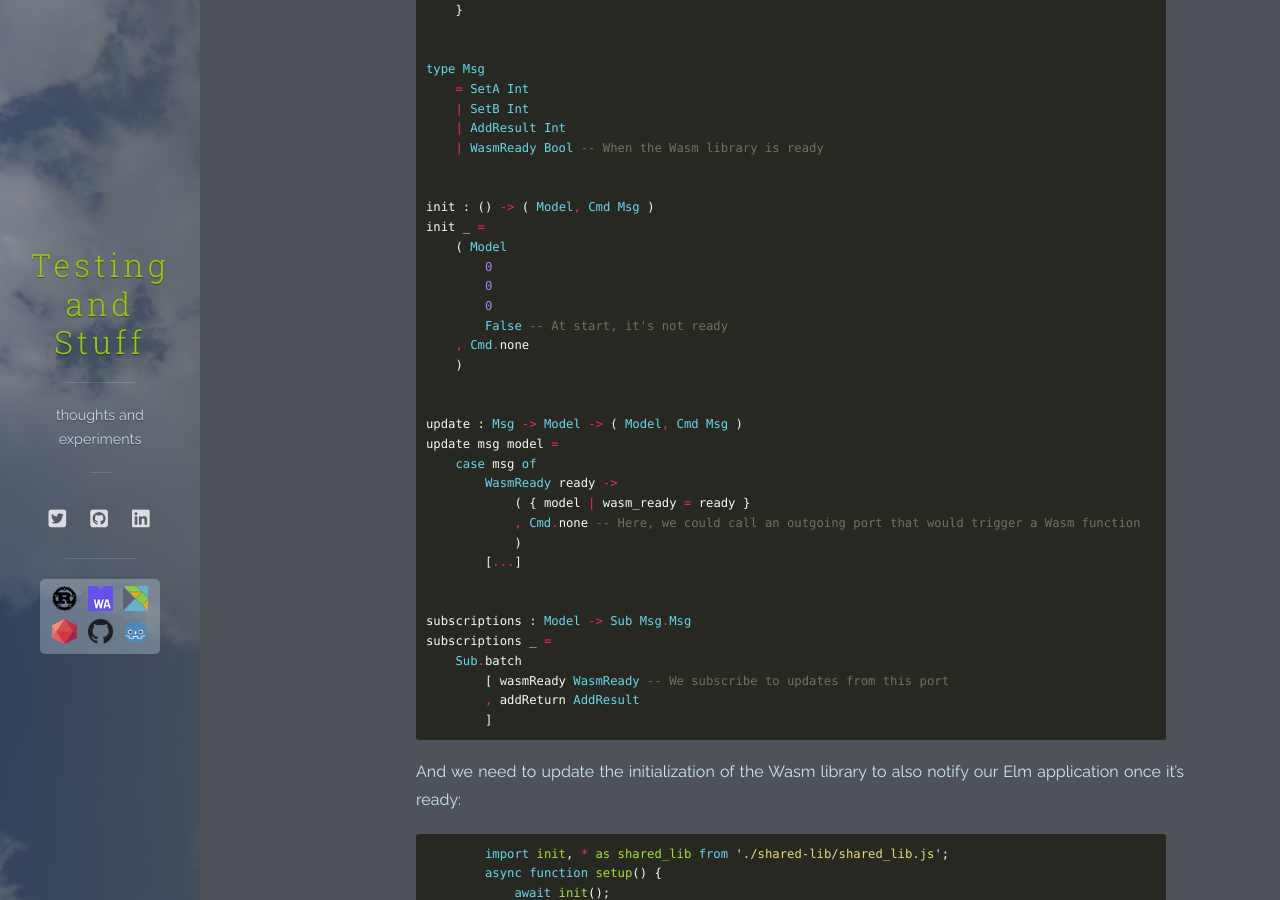
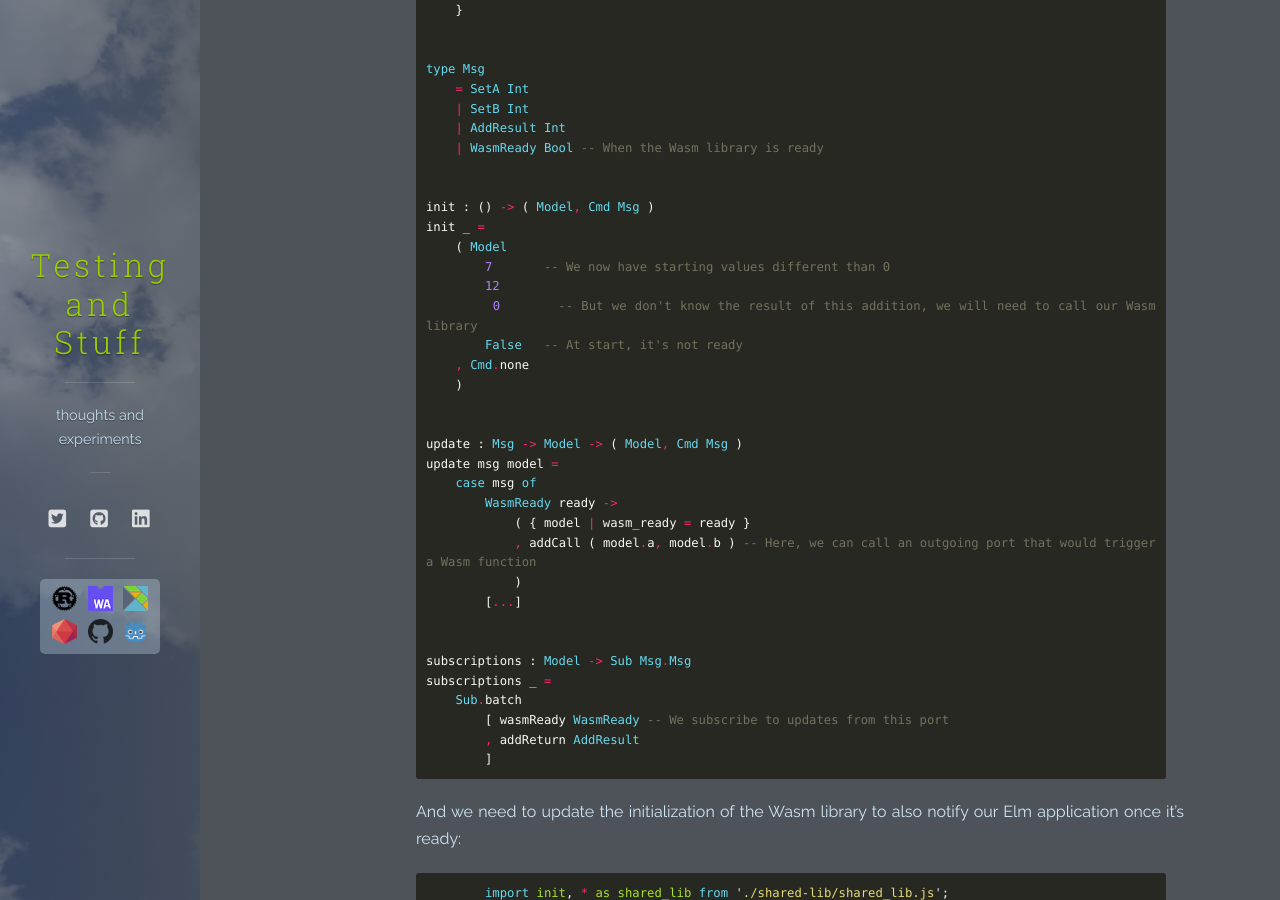
Before and after one commit to mockersf/mockersf.github.io, a Jekyll site: the page built from _posts/2020-07-18-wasm-elm.md, in a window 1280 px wide and 900 px high, scrolled down 11944 px. Built offline with Jekyll 4.4.1, drawn with Linux system fonts in a browser that asks for light colours; nearby versions of some CDN libraries.

Commit message:
:wrench: improve example of calling wasm on init

```diff
--- a/_posts/2020-07-18-wasm-elm.md
+++ b/_posts/2020-07-18-wasm-elm.md
@@ -563,10 +563,10 @@ type Msg
 init : () -> ( Model, Cmd Msg )
 init _ =
     ( Model
-        0
-        0
-        0
-        False -- At start, it's not ready
+        7       -- We now have starting values different than 0
+        12
+        0       -- But we don't know the result of this addition, we will need to call our Wasm library
+        False   -- At start, it's not ready
     , Cmd.none
     )
 
@@ -576,7 +576,7 @@ update msg model =
     case msg of
         WasmReady ready ->
             ( { model | wasm_ready = ready }
-            , Cmd.none -- Here, we could call an outgoing port that would trigger a Wasm function
+            , addCall ( model.a, model.b ) -- Here, we can call an outgoing port that would trigger a Wasm function
             )
         [...]
 
```
